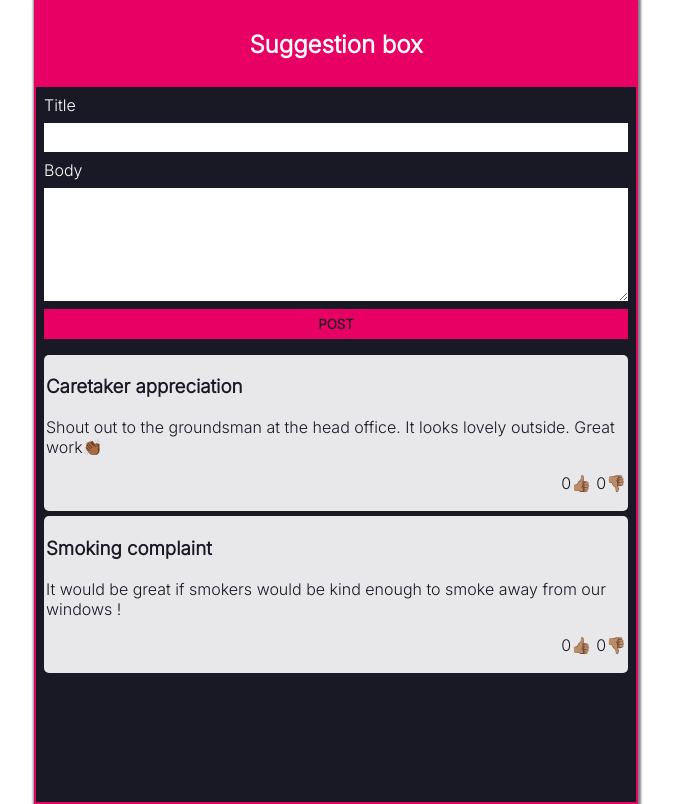
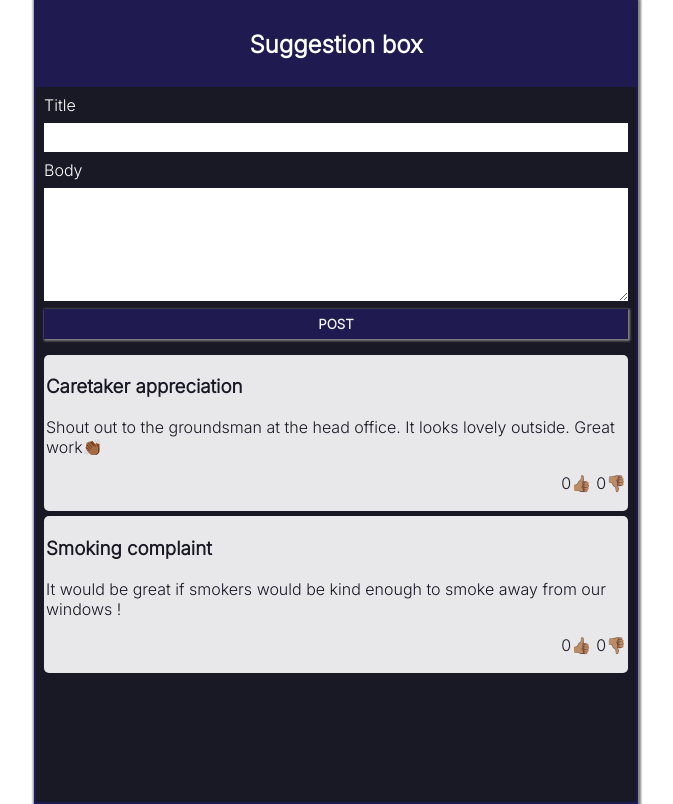
Before and after one commit to codingfaith/Suggestion-box, a plain HTML site: page content.html in a window 1280 px wide. Shown: the whole page, without its empty margins (304-977 px from the left). Drawn offline with Linux system fonts and the light colour scheme.

Commit message:
Switch to company colors

```diff
--- a/index.css
+++ b/index.css
@@ -10,7 +10,7 @@ body {
 }
 .content {
     max-width: 600px;
-    border: 2px solid #e90064;
+    border: 2px solid #1f1b50;
 }
 .content,
 .container {
@@ -56,7 +56,7 @@ p#choice {
     align-self: center;
     border-radius: 5px;
     text-decoration: none;
-    background: #e90064;
+    background: #1f1b50;
 }
 .departments a:hover {
     background: #009ead;
@@ -67,7 +67,7 @@ p#choice {
 .content header {
     padding: 0.5em;
     text-align: center;
-    background: #e90064;
+    background: #1f1b50;
 }
 .footer {
     left: 0;
@@ -112,8 +112,13 @@ button[type="submit"] {
 textarea {
     min-height: 100px;
 }
+button:active {
+    transform: translateY(1px);
+}
 button[type="submit"] {
-    color: #191825;
+    cursor: pointer;
     font-weight: bold;
-    background: #e90064;
+    color: whitesmoke;
+    background: #1f1b50;
+    box-shadow: 1px 1px 2px 1px grey;
 }
```
